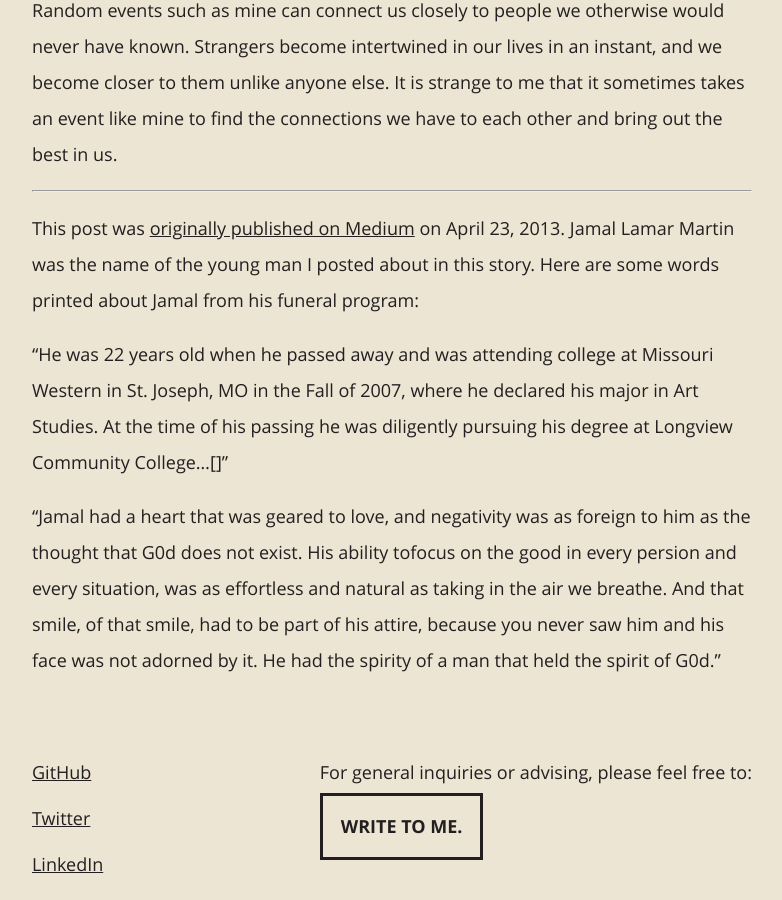
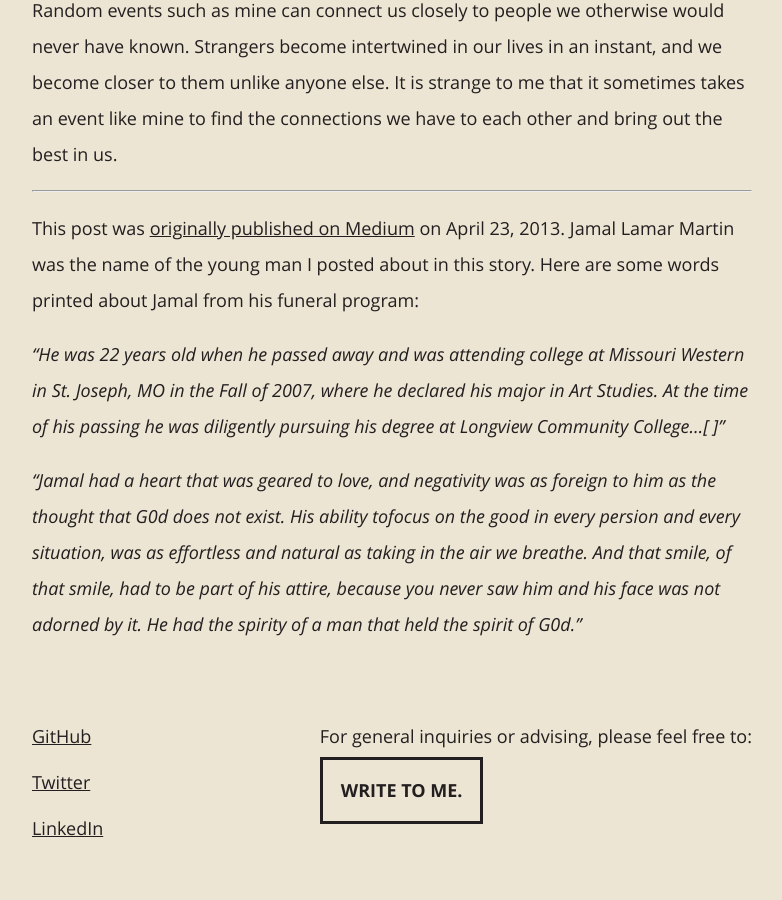
Before and after one commit to juliaelman/juliaelman.github.io, a Jekyll site: the page built from _posts/2021-05-12-in-the-moment.md, in a window 1280 px wide and 900 px high, scrolled down 4401 px. Shown: the whole window, without its empty margins (248-1030 px from the left). Built offline with Jekyll 4.4.1, drawn with Linux system fonts in a browser that asks for light colours; after the commit the page ends 5265 px from its top, so only the background shows below that.

Commit message:
blech take two

```diff
--- a/_posts/2021-05-12-in-the-moment.md
+++ b/_posts/2021-05-12-in-the-moment.md
@@ -95,6 +95,6 @@ Random events such as mine can connect us closely to people we otherwise would n
 
 This post was [originally published on Medium](https://medium.com/this-happened-to-me/in-the-moment-ea95477e9d1b) on April 23, 2013. Jamal Lamar Martin was the name of the young man I posted about in this story. Here are some words printed about Jamal from his funeral program:
 
-"He was 22 years old when he passed away and was attending college at Missouri Western in St. Joseph, MO in the Fall of 2007, where he declared his major in Art Studies. At the time of his passing he was diligently pursuing his degree at Longview Community College...[]"
+*"He was 22 years old when he passed away and was attending college at Missouri Western in St. Joseph, MO in the Fall of 2007, where he declared his major in Art Studies. At the time of his passing he was diligently pursuing his degree at Longview Community College...[ ]"*
 
-"Jamal had a heart that was geared to love, and negativity was as foreign to him as the thought that G0d does not exist. His ability tofocus on the good in every persion and every situation, was as effortless and natural as taking in the air we breathe. And that smile, of that smile, had to be part of his attire, because you never saw him and his face was not adorned by it. He had the spirity of a man that held the spirit of G0d."
+*"Jamal had a heart that was geared to love, and negativity was as foreign to him as the thought that G0d does not exist. His ability tofocus on the good in every persion and every situation, was as effortless and natural as taking in the air we breathe. And that smile, of that smile, had to be part of his attire, because you never saw him and his face was not adorned by it. He had the spirity of a man that held the spirit of G0d."*
```
